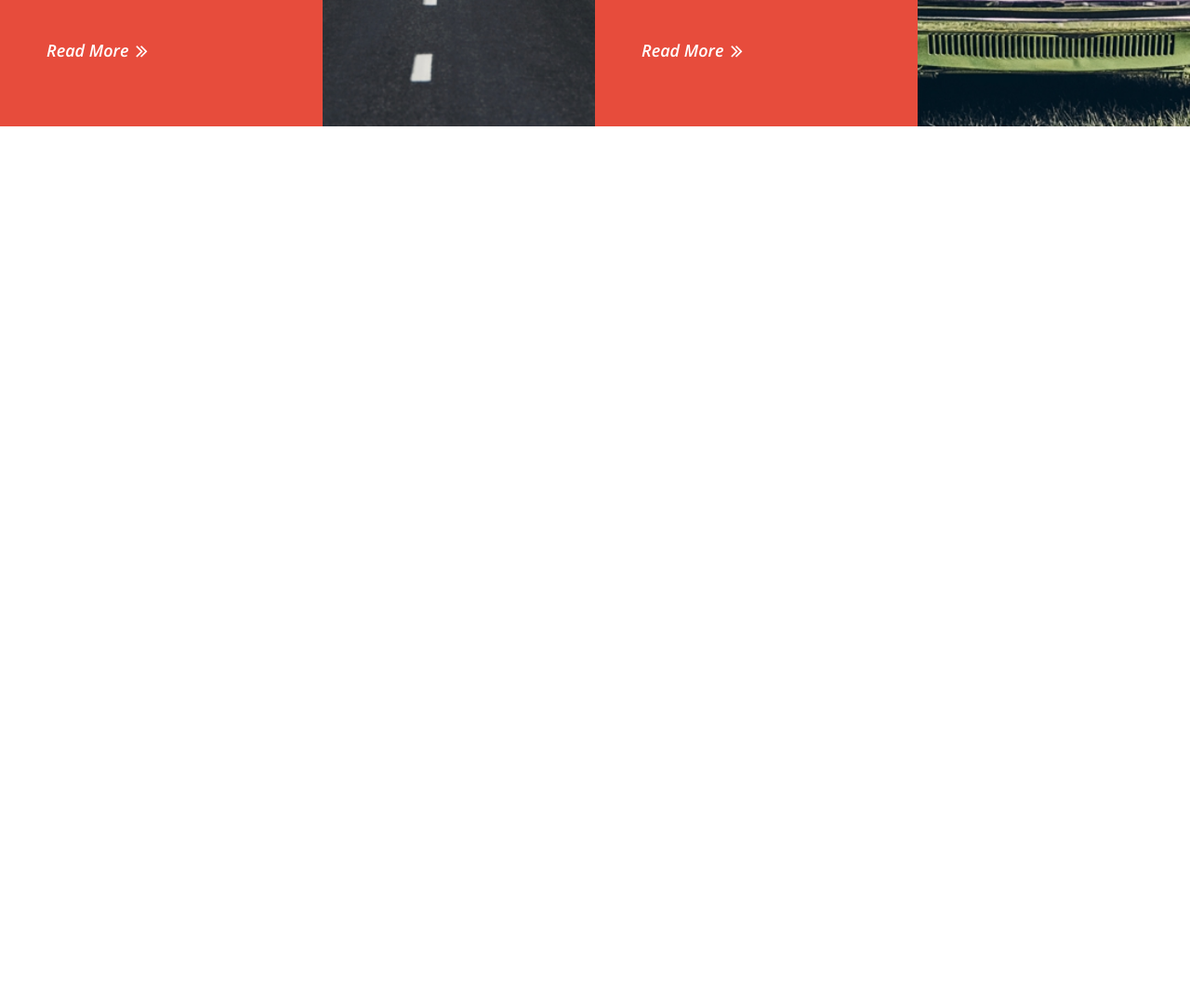
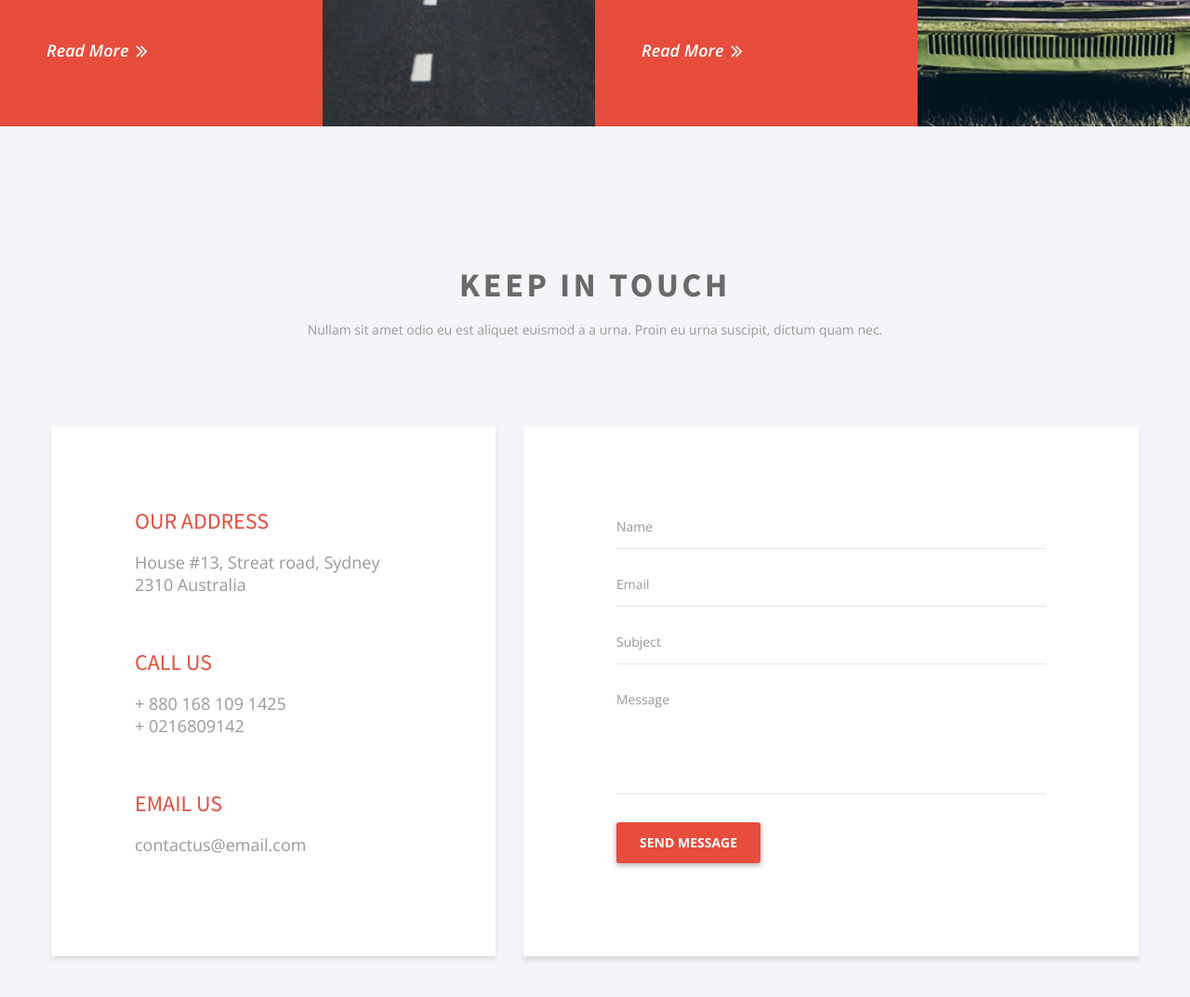
Before and after one commit to Mher-777/Bino, a website: page app/index.html in a window 1280 px wide. Shown: the part 9477-10550 px from the top of the page at 93% size. Before the commit the page ends 9763 px from the top, so only its background shows below. Drawn offline with nearby package versions, Linux system fonts and the light colour scheme; files whose address does not match are found by name.

Commit message:
added section contact

```diff
--- a/app/index.html
+++ b/app/index.html
@@ -845,6 +845,53 @@
             </div>
         </div>
     </section>
+    <section class="contact">
+        <div class="container">
+            <div class="contact__top">
+                <div class="contact__title title">
+                    kEEP IN TOUCH
+                </div>
+                <div class="contact__description">
+                    Nullam sit amet odio eu est aliquet euismod a a urna. Proin eu urna suscipit, dictum quam nec.
+                </div>
+            </div>
+            <div class="contact__inner">
+                <div class="contact__content">
+                    <div class="contact__content-title">OUR ADDRESS</div>
+                    <ul class="contact__content-list">
+                        <li class="contact__content-item">
+                            <a href="#" class="contact__content-link">House #13, Streat road, Sydney
+                            2310 Australia</a>
+                        </li>
+                    </ul>
+                    <div class="contact__content-title">CALL US</div>
+                    <ul class="contact__content-list">
+                        <li class="contact__content-item">
+                            <a href="tel: 8801681091425" class="contact__content-link">+ 880 168 109 1425</a>
+                        </li>
+                        <li class="contact__content-item">
+                            <a href="tel: 0216809142" class="contact__content-link">+ 0216809142</a>
+                        </li>
+                    </ul>
+                    <div class="contact__content-title">EMAIL US</div>
+                    <ul class="contact__content-list">
+                        <li class="contact__content-item">
+                            <a href="mailto: contactus@email.com" class="contact__content-link">contactus@email.com</a>
+                        </li>
+                    </ul>
+                </div>
+                <form action="#" class="contact__form">
+                    <div class="contact__form-box">
+                        <input type="text" class="contact__form-input" name="name" placeholder="Name" required>
+                        <input type="email" class="contact__form-input" name="email" placeholder="Email" required>
+                        <input type="text" class="contact__form-input" name="subject" placeholder="Subject" required>
+                        <textarea class="contact__form-textarea" placeholder="Message" required></textarea>
+                        <button type="submit" class="contact__form-btn">SEND MESSAGE</button>
+                    </div>
+                </form>
+            </div>
+        </div>
+    </section>
     <script src="https://ajax.googleapis.com/ajax/libs/jquery/3.4.1/jquery.min.js"></script>
     <script src="./js/libs.min.js"></script>
     <script src="./js/main.js"></script>
--- a/app/scss/style.scss
+++ b/app/scss/style.scss
@@ -1137,7 +1137,6 @@
 }
 .blog {
   padding-top: 120px;
-  margin-bottom: 150px;
   &__top {
     text-align: center;
     max-width: 690px;
@@ -1153,9 +1152,6 @@
     position: relative;
     padding-bottom: 30px;
   }
-  &__inner {
-  }
-
   &__row {
     display: flex;
   }
@@ -1268,3 +1264,108 @@
     }
   }
 }
+.contact {
+  background-color: #f4f5f9;
+  padding: 150px 0;
+  &__top {
+    text-align: center;
+    max-width: 690px;
+    margin: 0 auto 65px;
+  }
+
+  &__title {
+    margin-bottom: 20px;
+  }
+
+  &__description {
+    position: relative;
+    padding-bottom: 30px;
+    color: #999;
+  }
+
+  &__inner {
+    display: flex;
+  }
+
+  &__content {
+    max-width: 478px;
+    box-shadow: 0 3px 5px rgba(0, 0, 0, 0.1);
+    background-color: #fff;
+    width: 100%;
+    margin-right: 30px;
+    padding: 90px 120px 25px 90px;
+  }
+
+  &__content-title {
+    color: $color-red;
+    font-family: "Source Sans Pro", sans-serif;
+    font-size: 24px;
+    line-height: 24px;
+    text-transform: uppercase;
+    padding-bottom: 20px;
+  }
+
+  &__content-list {
+    margin-bottom: 60px;
+  }
+
+  &__content-item {
+    display: block;
+    font-size: 18px;
+    line-height: 24px;
+  }
+
+  &__content-link {
+    color: #999;
+  }
+
+  &__form {
+    max-width: 665px;
+    width: 100%;
+    box-shadow: 0 5px 5px rgba(0, 0, 0, 0.1);
+    background-color: #fff;
+  }
+
+  &__form-box {
+    padding: 100px;
+  }
+
+  &__form-input {
+    border: none;
+    display: block;
+    padding-bottom: 15px;
+    border-bottom: 1px solid rgba(#999, 0.25);
+    background-color: transparent;
+    margin-bottom: 30px;
+    width: 100%;
+    &::placeholder {
+      color: #999;
+    }
+  }
+
+  &__form-textarea {
+    border: none;
+    display: block;
+    height: 110px;
+    width: 100%;
+    resize: none;
+    border-bottom: 1px solid rgba(#999, 0.25);
+    margin-bottom: 30px;
+    outline: none;
+    &::placeholder {
+      color: #999;
+    }
+  }
+
+  &__form-btn {
+    box-shadow: 0 2px 5px 1px rgba(0, 0, 0, 0.25);
+    background-color: $color-red;
+    padding: 14px 25px;
+    border-radius: 3px;
+    border: none;
+    color: #fff;
+    font-weight: 700;
+    text-transform: uppercase;
+    cursor: pointer;
+  }
+}
```
Also changed, not shown: app/css/style.min.css.
